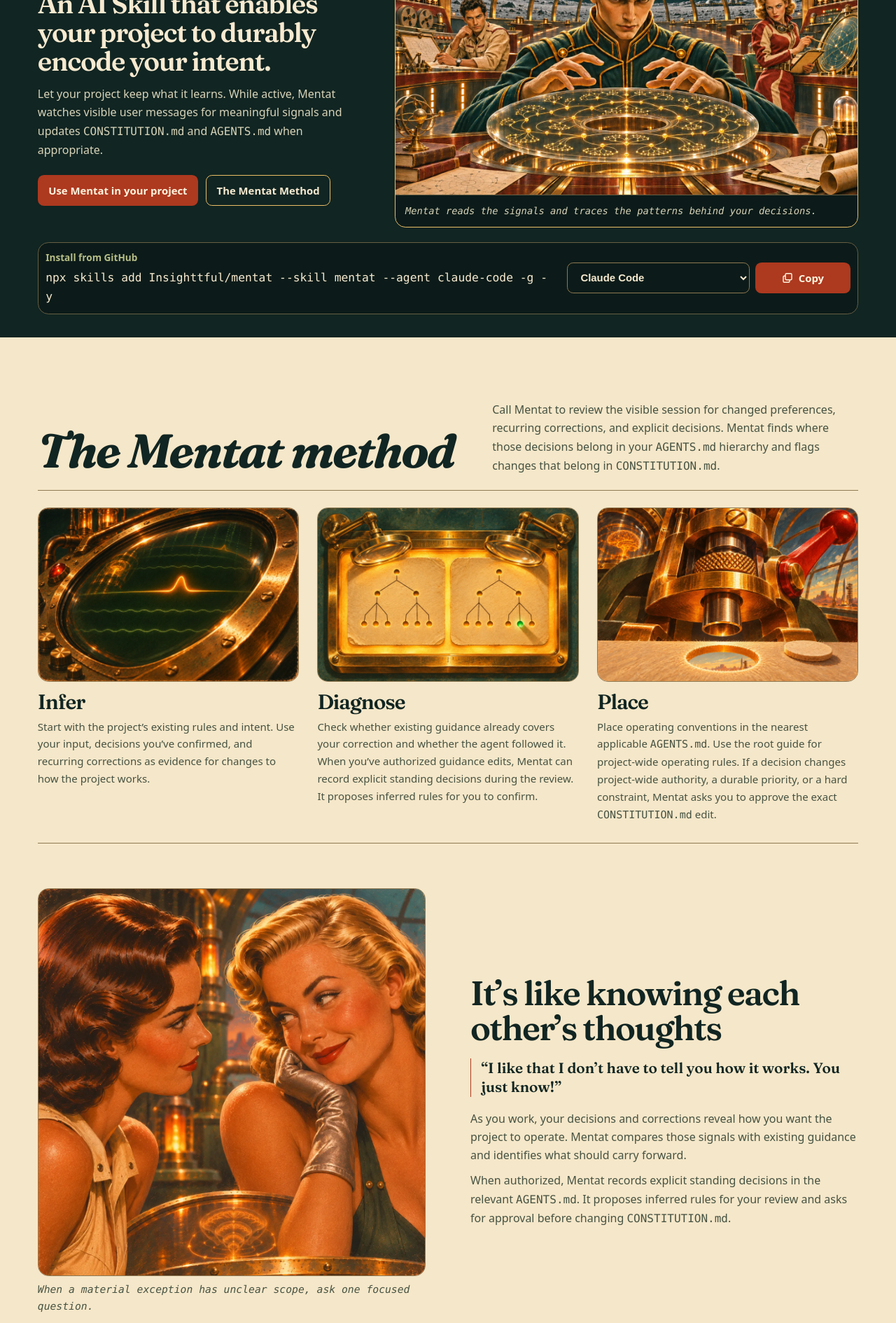
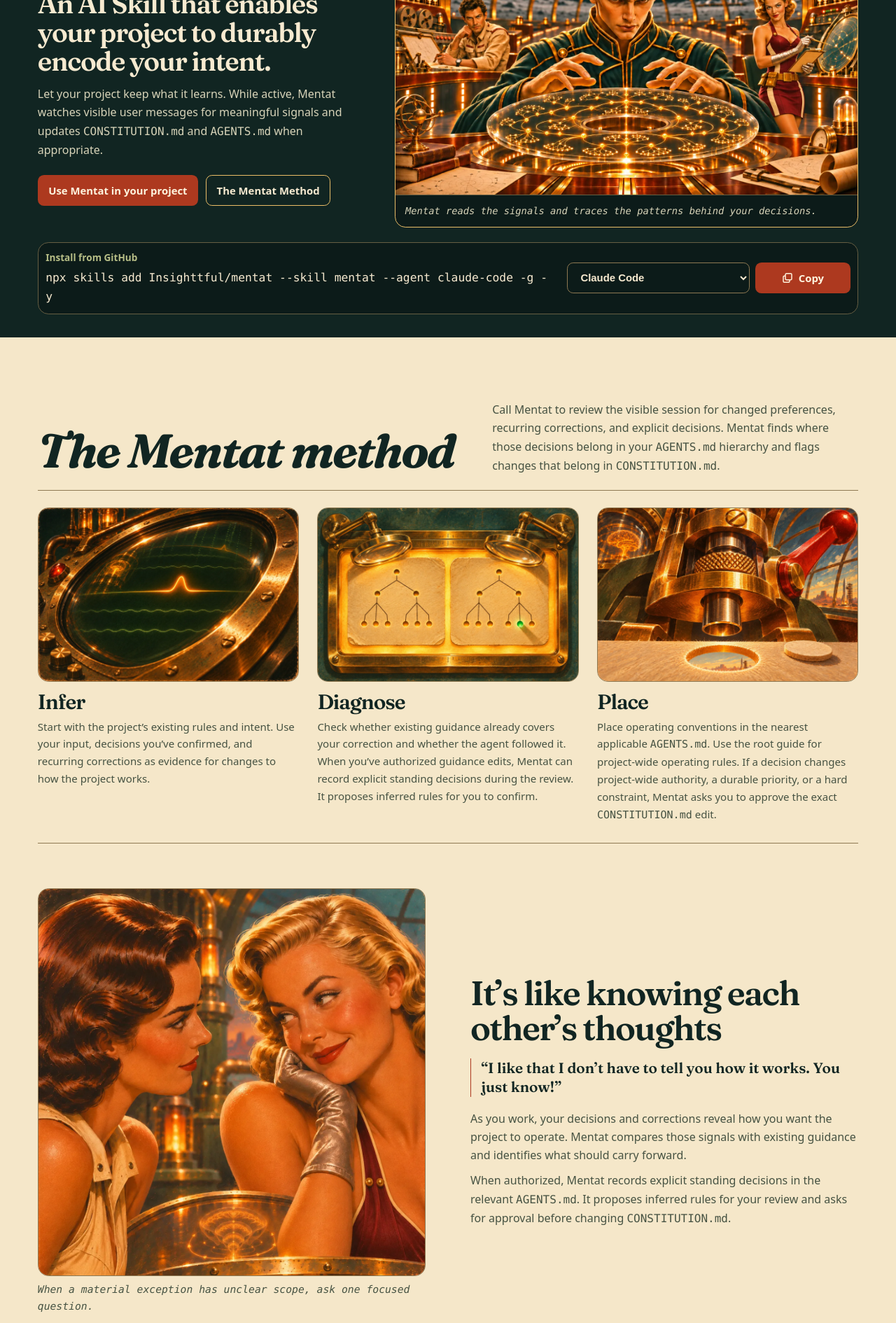
Before and after one commit to Insighttful/mentat, a plain HTML site: page docs/index.html in a window 1280 px wide. Shown: the part 261-2151 px from the top of the page at 70% size. Drawn offline with Linux system fonts and the light colour scheme.

Commit message:
Align Mentat artwork wardrobe and styling

```diff
--- a/docs/index.html
+++ b/docs/index.html
@@ -7,7 +7,7 @@
   <meta name="description" content="Mentat aligns user intent with project conventions through recursive AGENTS.md guidance, ontology, self-review, and human-approved CONSTITUTION.md changes.">
   <meta property="og:title" content="Mentat | An expedition into project context">
   <meta property="og:description" content="A field manual for aligning project conventions with user intent through scoped AGENTS.md rules and human-approved constitutional decisions.">
-  <meta property="og:image" content="https://insighttful.github.io/mentat/assets/mentat-hero-final.webp">
+  <meta property="og:image" content="https://insighttful.github.io/mentat/assets/mentat-hero-wardrobe.webp">
   <meta property="og:image:alt" content="A glowing Mentat studies a circular decision map while two expedition teammates look toward the viewer.">
   <meta property="og:url" content="https://insighttful.github.io/mentat/">
   <meta property="og:type" content="website">
@@ -47,7 +47,7 @@
             </div>
           </div>
           <figure class="hero-plate">
-            <img src="assets/mentat-hero-final.webp" width="1536" height="1024" fetchpriority="high"
+            <img src="assets/mentat-hero-wardrobe.webp" width="1536" height="1024" fetchpriority="high"
                  alt="A glowing Mentat studies a circular decision map while two expedition teammates look toward the viewer.">
             <figcaption>Mentat reads the signals and traces the patterns behind your decisions.</figcaption>
           </figure>
@@ -183,7 +183,7 @@
 
         <div class="field-example">
           <figure class="field-plate">
-            <img src="assets/exception-dialogue.webp" width="1254" height="1254" loading="lazy" decoding="async"
+            <img src="assets/authority-wardrobe.webp" width="1254" height="1254" loading="lazy" decoding="async"
                  alt="Two colleagues exchange a focused look beside a glowing recursive instrument panel.">
             <figcaption><em>When a material exception has unclear scope, ask one focused question.</em></figcaption>
           </figure>
@@ -209,7 +209,7 @@
               <h3>CONSTITUTION.md</h3>
               <p><code>CONSTITUTION.md</code> holds durable project-wide authority, priorities, and hard constraints. Mentat asks you to approve the exact text of an amendment. It can record explicit standing decisions in the relevant <code>AGENTS.md</code> when authorized.</p>
               <figure class="manual-plate">
-                <img src="assets/constitution-mentat-skirt.webp" width="1536" height="1024" loading="lazy" decoding="async"
+                <img src="assets/constitution-mentat-wardrobe.webp" width="1536" height="1024" loading="lazy" decoding="async"
                      alt="The glowing-brained Mentat studies a sealed Constitution folio while a woman holds the red human-approval control.">
                 <figcaption>A constitutional change returns to the root for exact human approval.</figcaption>
               </figure>
```
Also changed, not shown: docs/assets/authority-wardrobe.webp (added), docs/assets/constitution-mentat-wardrobe.webp (added), docs/assets/mentat-hero-wardrobe.webp (added).
